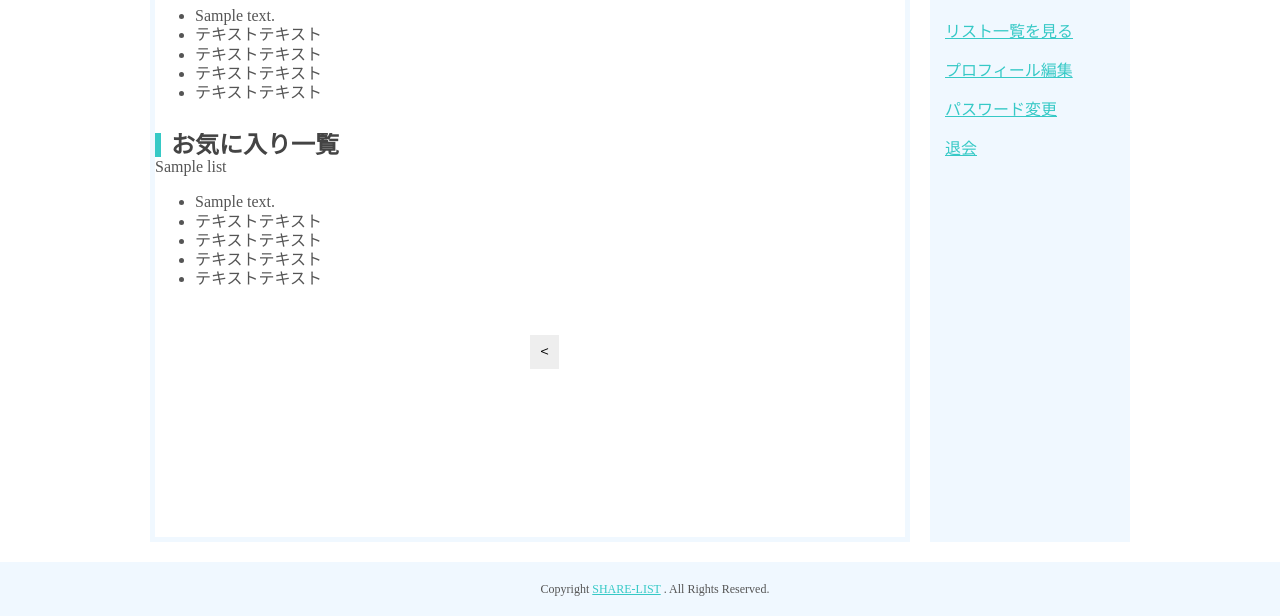
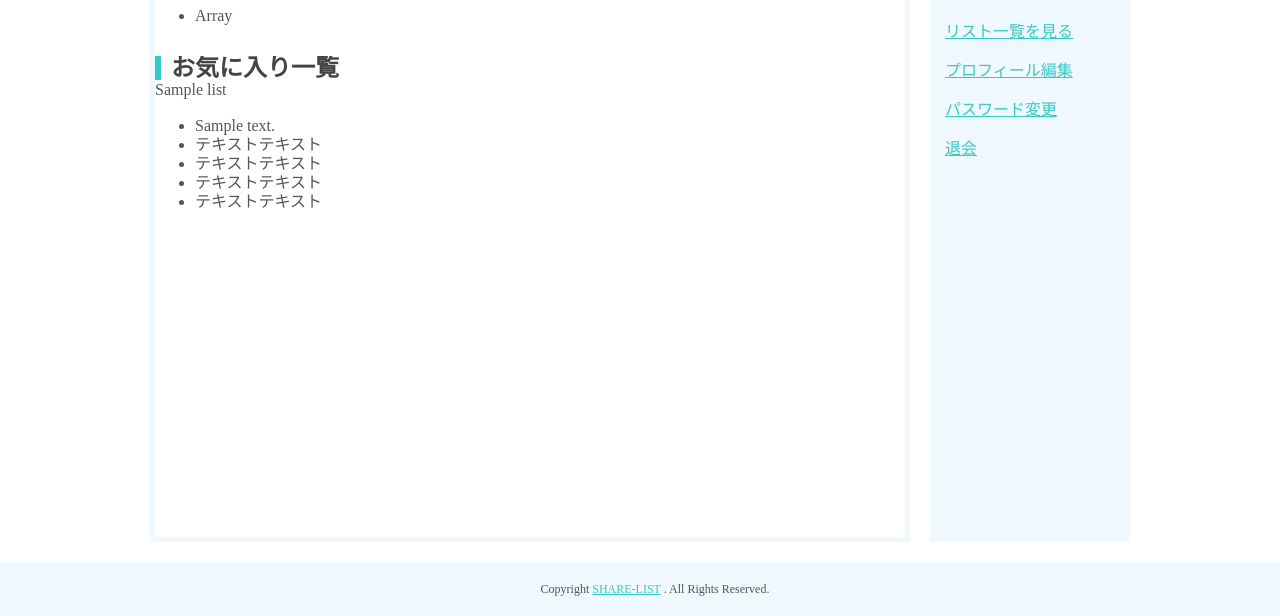
Before and after one commit to xxx-kohe-xxx/share-list, a PHP site: page /list_share/mypage.php in a window 1280 px wide. Shown: the part 242-858 px from the top of the page. Run offline with PHP 8.4, Linux system fonts and the light colour scheme; the visitor is signed in with stand-in values (Sample User, id 1); tables that the repository leaves empty or names only in its code hold one stand-in row (values such as "Sample post"); data that the repository does not hold is empty; some libraries are stand-ins or nearby versions.

Commit message:
backup point

```diff
--- a/function.php
+++ b/function.php
@@ -321,7 +321,7 @@ function getListContent($l_id){
       // クエリ結果のデータを全レコード返却
       // $stmt->fetchAll();
       // $getContents[] = '';
-      $getContents[] = array();
+      // $getContents[] = array();
       foreach($stmt as $key => $val){
         $getContents[] = $val['list_content'];
         }
--- a/mypage.php
+++ b/mypage.php
@@ -21,6 +21,10 @@ debug('リスト情報($listData): '.print_r($listData,true));
 	// DBからお気に入りデータを取得
 	$likeData = getMyLike($u_id);
 	debug('お気に入り情報($likeData): '.print_r($likeData,true));
+	foreach($listData as $key => $val){
+		$viewContentData[] = getListContent($val['list_id']);
+	}
+	debug('リストコンテンツ情報($viewContentData):'.print_r($viewContentData,true));
 
 ?>
 <?php
@@ -46,24 +50,26 @@ require('header.php');
 
 		<!-- メイン -->
 		<section id="main">
-
+			<!-- リスト一覧 -->
 			<section class="list panel-list">
 				<h2 class="title">リスト 一覧</h2>
 				<?php
 					if(!empty($listData)):
 						foreach($listData as $key => $val):
 				?>
-				<a href="registList.php<?php echo (!empty(appendGetParam())) ? appendGetParam().'&l_id='.$val['list_id'] : '?l_id='.$val['list_id']; ?>" class="panel">
+				<a href="listDetail.php<?php echo (!empty(appendGetParam())) ? appendGetParam().'&l_id='.$val['list_id'] : '?l_id='.$val['list_id']; ?>" class="panel">
 					<div class="panel-head">
 						<p class="panel-title"><?php echo sanitize($val['listname']); ?></p>
 					</div>
 					<div class="panel-body">
 						<ul>
-							<li><?php echo sanitize($val['listcontent']) ?></li>
-							<li>テキストテキスト</li>
-							<li>テキストテキスト</li>
-							<li>テキストテキスト</li>
-							<li>テキストテキスト</li>
+							<?php
+							// foreach($viewContentData as $key => $val):
+							// 	$ContentData = array($val[0], $val[1], $val[2], $val[3], $val[4]);
+							// 	debug('$ContentData:'.print_r($ContentData,true));
+							?>
+							<li><?php echo sanitize($val); ?></li>
+							<?php // endforeach; ?>
 						</ul>
 					</div>
 				</a>
@@ -72,7 +78,7 @@ require('header.php');
 					endif;
 				?>
 			</section>
-
+			<!-- お気に入り一覧 -->
 			<section class="list panel-list">
 				<h2 class="title">お気に入り一覧</h2>
 				<?php
@@ -98,29 +104,13 @@ require('header.php');
 				endif;
 				?>
 			</section>
-
-			<!-- ページネーション -->
-			<div class="pagination">
-				<ul class="pagination-list">
-					<?php
-						pagenation($currentPageNum, $totalPageNum, $link = '', $pageColNum = 5);
-					?>
-
-					<!-- <li class="list-item"><a href="">&lt;</a></li>
-					<li class="list-item active"><a href="">1</a></li>
-					<li class="list-item "><a href="">2</a></li>
-					<li class="list-item "><a href="">3</a></li>
-					<li class="list-item "><a href="">4</a></li>
-					<li class="list-item "><a href="">5</a></li>
-					<li class="list-item "><a href="">&gt;</a></li> -->
-				</ul>
-			</div>
 		</section>
 
 		<!-- サイドバー -->
 		<?php
 		require('sidebar_mypage.php');
 		?>
+
 	</div>
 
 	<!-- フッター -->
```
Lines whose indentation alone changed are shown as unchanged.
